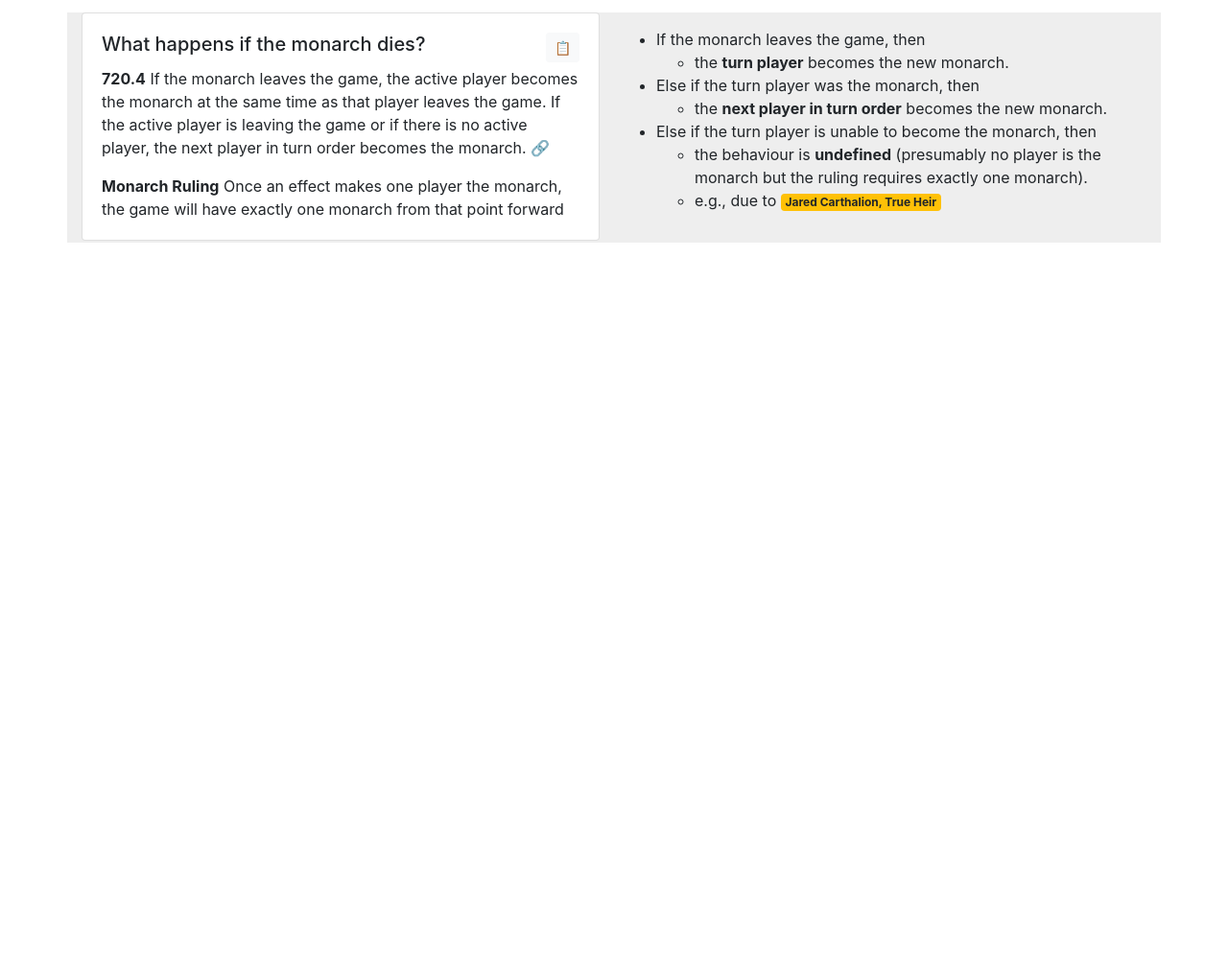
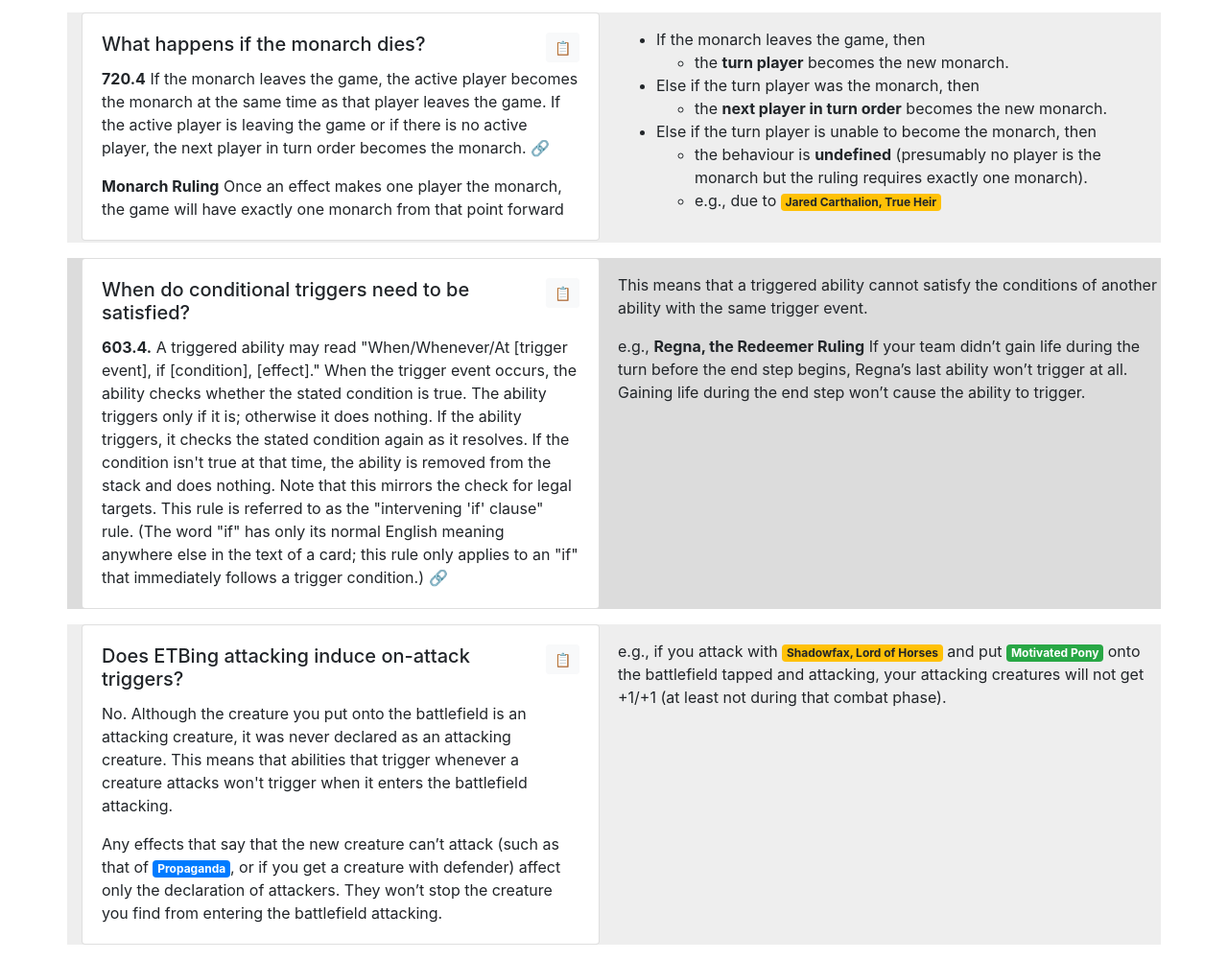
Before and after one commit to randombillfolds/randombillfolds.github.io, a plain HTML site: page MtG/quick-rules.html in a window 1280 px wide. Shown: the part 719-1720 px from the top of the page at 96% size. Before the commit the page ends 988 px from the top, so only its background shows below. Drawn offline with nearby package versions, Linux system fonts and the light colour scheme; no server answers.

Commit message:
Update quick-rules.html

```diff
--- a/MtG/quick-rules.html
+++ b/MtG/quick-rules.html
@@ -138,6 +138,50 @@
         </ul>
       </div>
     </div>
+    <div class="row my-3">
+      <div class="col-sm-6">
+        <div class="card">
+          <div class="card-body" id="conditional-end-step-triggers">
+            <button type="button" class="copy btn btn-sm btn-light float-right">📋</button>
+            <h5 class="card-title">When do conditional triggers need to be satisfied?</h5>
+            <p class="card-text">
+              <b>603.4.</b> A triggered ability may read "When/Whenever/At [trigger event], if [condition], [effect]." When the trigger event occurs, the ability checks whether the stated condition is true. The ability triggers only if it is; otherwise it does nothing. If the ability triggers, it checks the stated condition again as it resolves. If the condition isn't true at that time, the ability is removed from the stack and does nothing. Note that this mirrors the check for legal targets. This rule is referred to as the "intervening 'if' clause" rule. (The word "if" has only its normal English meaning anywhere else in the text of a card; this rule only applies to an "if" that immediately follows a trigger condition.)
+              <a href="https://yawgatog.com/resources/magic-rules/#R6034" target="_blank">🔗</a>
+            </p>
+          </div>
+        </div>
+      </div>
+      <div class="col-sm-6 py-3 px-1">
+        <p class="card-text">
+          This means that a triggered ability cannot satisfy the conditions of another ability with the same trigger event.
+        </p>
+        <p class="card-text">
+          e.g., <b><auto-card>Regna, the Redeemer</auto-card> Ruling</b>
+          If your team didn’t gain life during the turn before the end step begins, Regna’s last ability won’t trigger at all. Gaining life during the end step won’t cause the ability to trigger.
+        </p>
+      </div>
+    </div>
+    <div class="row my-3">
+      <div class="col-sm-6">
+        <div class="card">
+          <div class="card-body" id="etb-attacking">
+            <button type="button" class="copy btn btn-sm btn-light float-right">📋</button>
+            <h5 class="card-title">Does ETBing attacking induce on-attack triggers?</h5>
+            <p class="card-text">
+              No. Although the creature you put onto the battlefield is an attacking creature, it was never declared as an attacking creature. This means that abilities that trigger whenever a creature attacks won't trigger when it enters the battlefield attacking.
+            </p>
+            <p class="card-text">
+              Any effects that say that the new creature can’t attack (such as that of <span class="badge badge-primary"><auto-card>Propaganda</auto-card></span>, or if you get a creature with defender) affect only the declaration of attackers. They won’t stop the creature you find from entering the battlefield attacking.
+            </p>
+          </div>
+        </div>
+      </div>
+      <div class="col-sm-6 py-3 px-1">
+        <p class="card-text">
+          e.g., if you attack with <span class="badge badge-warning"><auto-card>Shadowfax, Lord of Horses</auto-card></span> and put <span class="badge badge-success"><auto-card>Motivated Pony</auto-card></span> onto the battlefield tapped and attacking, your attacking creatures will not get +1/+1 (at least not during that combat phase).
+        </p>
+      </div>
+    </div>
   </main>
 </body>
 </html>
```
